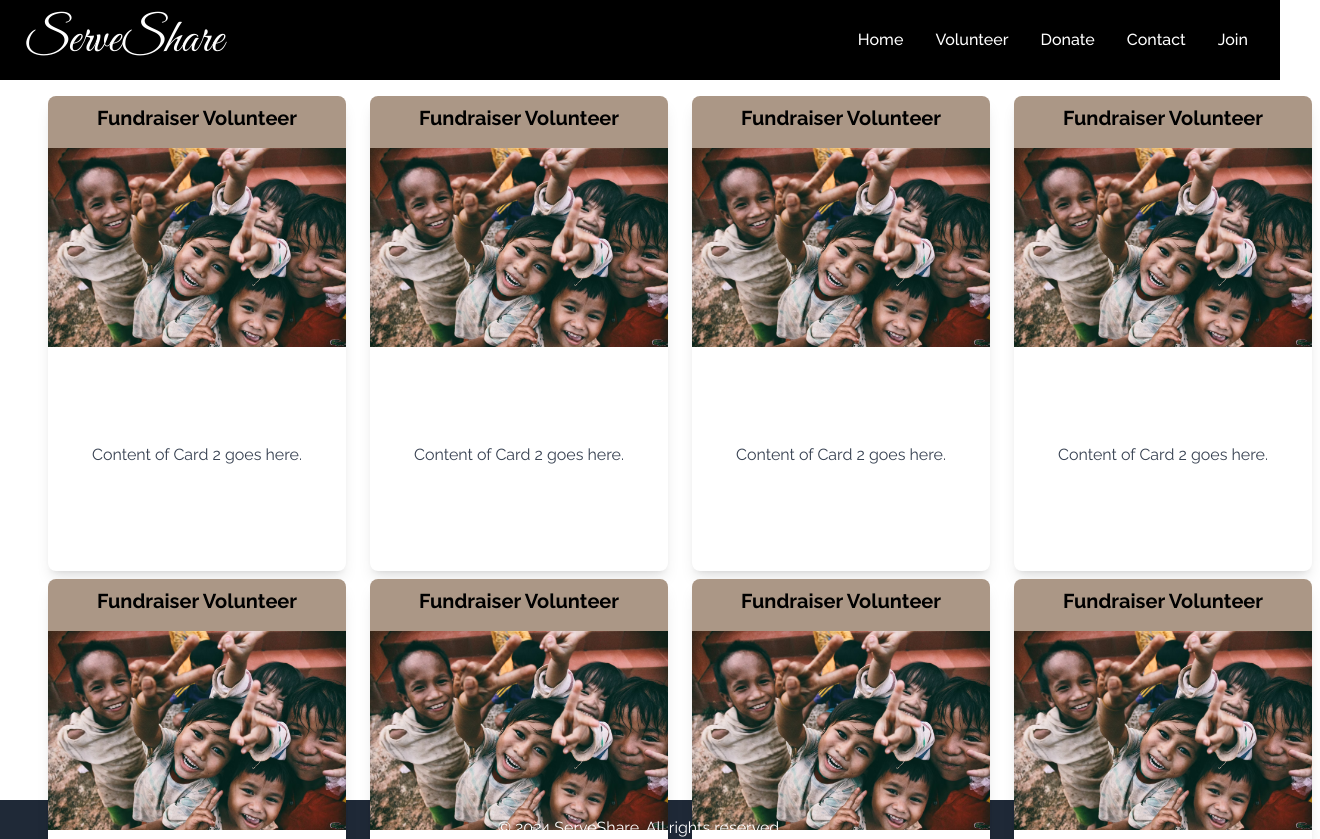
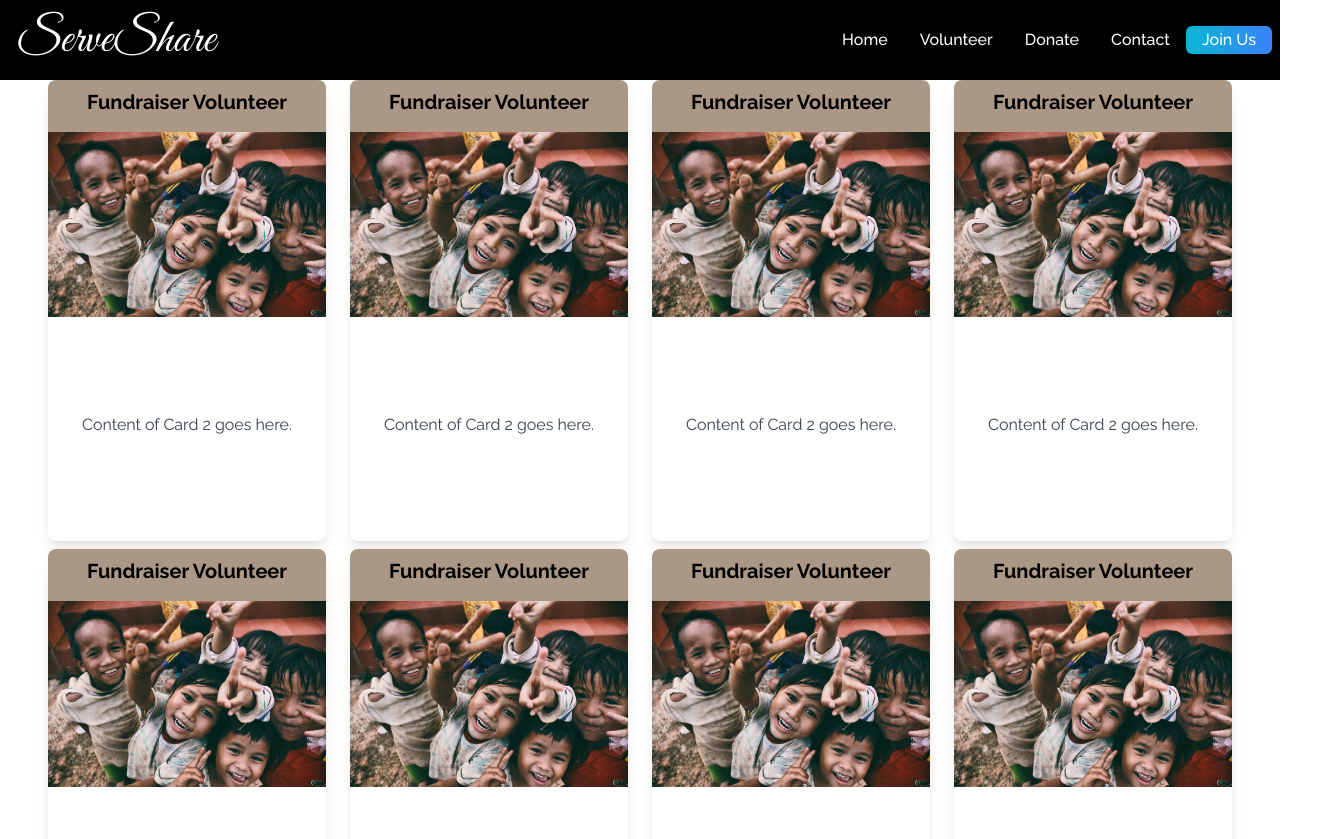
Before and after one commit to divyameharwade/serveshare, a React (Create React App) app: page /volunteer in a window 1280 px wide. Shown: the top 839 px of the page, 1320 px wide, since content can reach past the window. Built offline with nearby package versions, Linux system fonts and the light colour scheme.

Commit message:
Added join us and fixed cards

```diff
--- a/src/App.js
+++ b/src/App.js
@@ -8,7 +8,6 @@
 function App() {
   return (
     <>
-      <Navbar />
       <BrowserRouter>
         <Routes>
           <Route index element={<Home />} />
@@ -17,7 +16,6 @@
           <Route path="/feed" element={<Feed />} />
         </Routes>
       </BrowserRouter>
-      <Footer />
     </>
   );
 }
--- a/src/components/Cards.jsx
+++ b/src/components/Cards.jsx
@@ -11,9 +11,12 @@
     navigate("/feed");
   };
   return (
-    <div mx-10>
+    <div className="">
       <Navbar />
-      <div className="grid grid-cols-4 gap-2 h-screen w-full mx-10 pt-24 justify-center text-center">
+      <div
+        className="grid grid-cols-4 gap-2  w-80% mx-10 pt-20 justify-center text-center"
+        style={{ flex: 1 }}
+      >
         {/* card1 */}
         <div className="rounded-lg">
           <div className="max-w-sm mx-2 bg-white shadow-lg rounded-lg overflow-hidden">
@@ -157,75 +160,6 @@
       </div>
       <Footer />
     </div>
-
-    //  {/* <div className="cards  w-full h-screen flex flex-col text-white mx-10 pt-24"> */}
-    //   <div className="cards w-full grid grid-cols-3 gap-4 sm:grid-cols-6 text-center py-8 px-12 sm:px-0 mb-10 md:mb-28">
-    //     <div
-    //       className="flex flex-wrap justify-center h-6 mx-6"
-    //       style={{ height: 250 }}
-    //     >
-    //       {/* Card 1 */}
-    //       <div
-    //         onClick={handleClick}
-    //         className="max-w-sm mx-2 bg-white shadow-lg rounded-lg overflow-hidden"
-    //       >
-    //         <div className="px-6 py-4  bg-taupe">
-    //           <div className="font-bold text-xl mb-2 text-black">
-    //             <h1>Content Writing Volunteer</h1>
-    //           </div>
-    //         </div>
-    //         <div className="text-xl mb-2 text-black">
-    //           <p className="text-gray-700 text-base">
-    //             Content of Card 1 goes here.
-    //           </p>
-    //         </div>
-    //       </div>
-
-    //       {/* Card 2 */}
-    //       <div className="max-w-sm mx-2 bg-white shadow-lg rounded-lg overflow-hidden">
-    //         <div className="px-6 py-4 bg-taupe">
-    //           <div className="font-bold text-xl mb-2 text-black">
-    //             Fundraiser Volunteer
-    //           </div>
-    //         </div>
-    //         <div className="text-xl mb-2 text-black">
-    //           <p className="text-gray-700 text-base">
-    //             Content of Card 2 goes here.
-    //           </p>
-    //         </div>
-    //       </div>
-
-    //       {/* Card 3 */}
-    //       <div className="max-w-sm mx-2 bg-white shadow-lg rounded-lg overflow-hidden ">
-    //         <div className="px-6 py-4 bg-taupe">
-    //           <div className="font-bold text-xl mb-2 text-black">
-    //             Social Media Volunteer
-    //           </div>
-    //         </div>
-    //         <div className="text-xl mb-2 text-black">
-    //           <p className="text-gray-700 text-base ">
-    //             Content of Card 3 goes here.
-    //           </p>
-    //         </div>
-    //       </div>
-
-    //       {/* Card 4 */}
-    //       <div className="max-w-sm mx-2 bg-white shadow-lg rounded-lg overflow-hidden">
-    //         <div className="px-6 py-4 bg-taupe">
-    //           <div className="font-bold text-xl mb-2 text-black">
-    //             Computer teaching Volunteer
-    //           </div>
-    //         </div>
-    //         <div className="text-xl mb-2 text-black">
-    //           <p className="text-gray-700 text-base">
-    //             Content of Card 4 goes here.
-    //           </p>
-    //         </div>
-    //       </div>
-    //     </div>
-    //   </div>
-    //   <Footer />
-    // </div>
   );
 };
 
--- a/src/components/Home.jsx
+++ b/src/components/Home.jsx
@@ -8,6 +8,7 @@
 import { Link } from "react-router-dom";
 import Skills from "./Skills";
 import Gallery from "./Gallery";
+import { useNavigate } from "react-router-dom";
 
 const Home = () => {
   return (
--- a/src/components/Navbar.jsx
+++ b/src/components/Navbar.jsx
@@ -1,9 +1,17 @@
 import React, { useState } from "react";
 import { FaBars, FaTimes } from "react-icons/fa";
+import { useNavigate } from "react-router-dom";
+import { Button } from "react-scroll";
 import { Link } from "react-scroll";
 
 const Navbar = () => {
   const [nav, setNav] = useState(false);
+  const navigate = useNavigate();
+  const handleClick = () => {
+    setNav(!nav);
+    console.log("Clicked");
+    navigate("/feed");
+  };
 
   const links = [
     {
@@ -23,28 +31,32 @@
       link: "contact",
     },
     {
-      id: 4,
-      link: "join",
-      style: "shadow-taupe",
+      id: 5,
+      link: "join us",
+      style:
+        "py-0.5 my-0.5 flex items-center rounded-md bg-gradient-to-r from-cyan-500 to-blue-500 cursor-pointer",
     },
   ];
 
   return (
-    <div className="flex justify-between items-center w-full h-20 px-4 text-white bg-black fixed z-10 ">
+    <div className="flex justify-between items-center w-full h-20 px-2 text-white bg-black fixed z-10 ">
       <div>
         <h1 className="text-3xl md:text-5xl font-signature ml-2">ServeShare</h1>
       </div>
 
-      <ul className="hidden md:flex">
-        {links.map(({ id, link }) => (
+      <ul className="hidden md:flex items-center">
+        {links.map(({ id, link, style }) => (
           <li
             key={id}
-            className="px-4 cursor-pointer capitalize font-medium text-white  hover:text-orange-500 hover:scale-105 duration-200"
+            className={`px-4 cursor-pointer capitalize font-medium text-white  hover:text-orange-500 hover:scale-105 duration-200 ${style}`}
           >
-            <Link to={link} smooth duration={500}>
+            <p onClick={handleClick} smooth duration={500}>
               {" "}
               {link}{" "}
-            </Link>
+            </p>
+            {/* <Link smooth duration={500 onClick={handleClick}}>
+              {link}
+            </Link> */}
           </li>
         ))}
       </ul>
@@ -58,20 +70,15 @@
 
       {nav && (
         <ul className="flex flex-col top-0 left-0 w-full h-screen justify-center items-center absolute bg-gradient-to-b from-black to-gray-800 text-gray-500">
-          {links.map(({ id, link }) => (
+          {links.map(({ id, link, style }) => (
             <li
               key={id}
               className="px-4 py-6 capitalize cursor-pointer text-4xl"
             >
-              <Link
-                onClick={() => setNav(!nav)}
-                to={link}
-                smooth
-                duration={500}
-              >
+              <p onClick={handleClick} smooth duration={500}>
                 {" "}
                 {link}{" "}
-              </Link>
+              </p>
             </li>
           ))}
         </ul>
```
